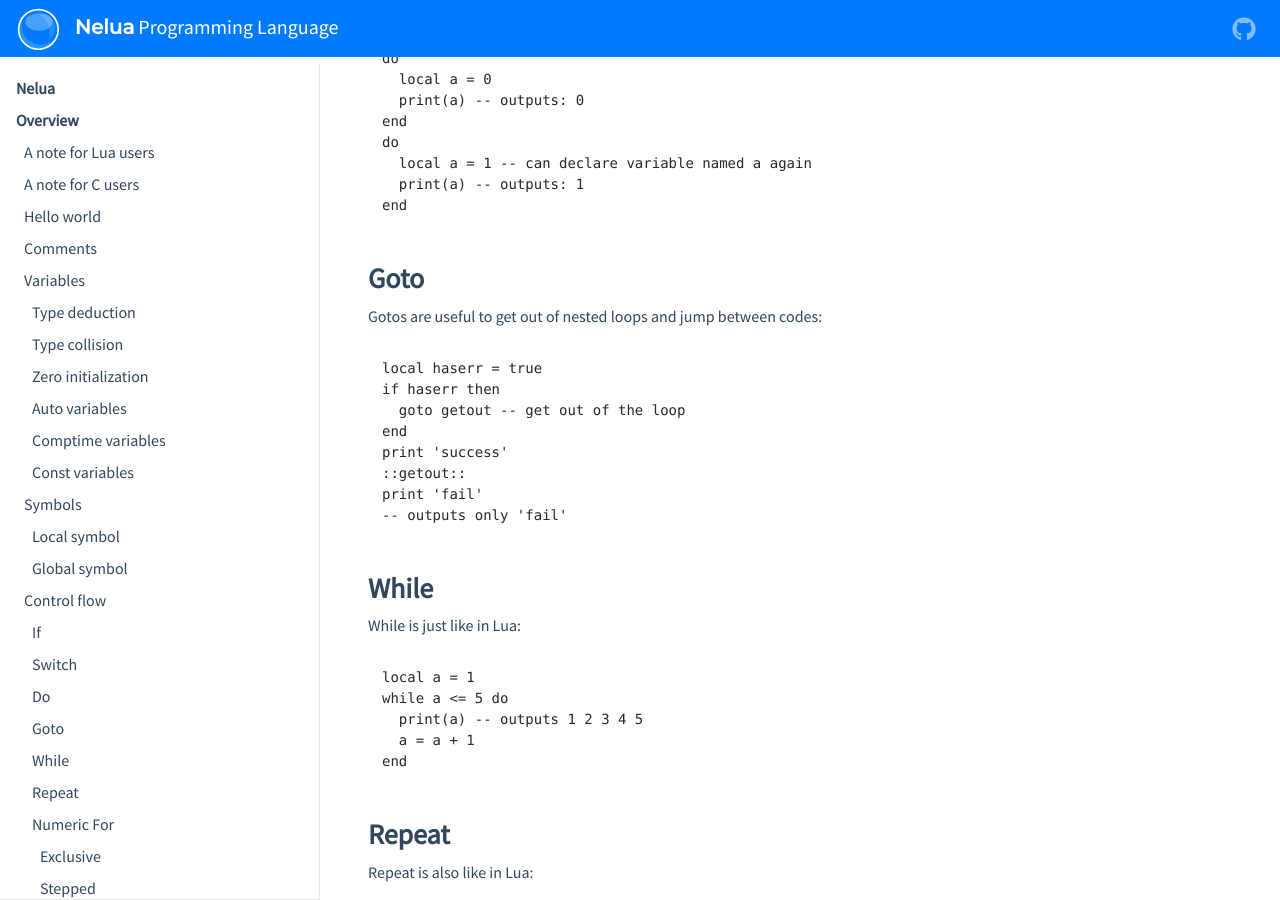
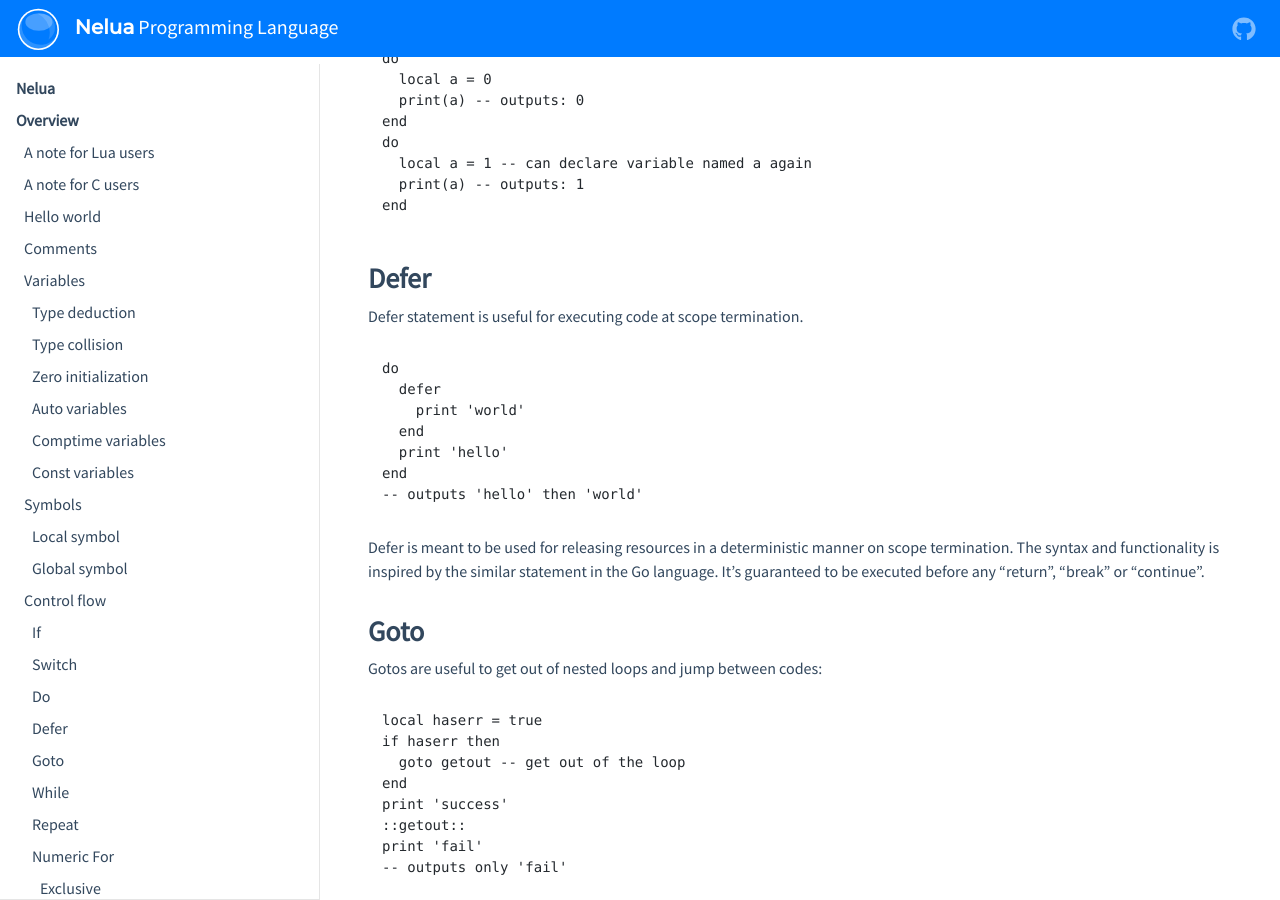
Before and after one commit to edubart/nelua-lang, a Jekyll site: the page built from docs/pages/overview.md, in a window 1280 px wide and 900 px high, scrolled down 4975 px. Built offline with Jekyll 4.4.1, drawn with Linux system fonts in a browser that asks for light colours; nearby versions of some CDN libraries.

Commit message:
Introduce the defer statement!
This statement is useful to release resources in a deterministic
manner when not using the garbage collector.

````diff
--- a/docs/pages/overview.md
+++ b/docs/pages/overview.md
@@ -266,6 +266,24 @@ do
   print(a) -- outputs: 1
 end
 ```
+
+### Defer
+
+Defer statement is useful for executing code at scope termination.
+
+```nelua
+do
+  defer
+    print 'world'
+  end
+  print 'hello'
+end
+-- outputs 'hello' then 'world'
+```
+
+Defer is meant to be used for releasing resources in a deterministic manner on scope termination.
+The syntax and functionality is inspired by the similar statement in the Go language.
+It's guaranteed to be executed before any "return", "break" or "continue".
 
 ### Goto
 
````
Also changed, not shown: docs/pages/draft.md (+0 -15 lines), 12 other files.
